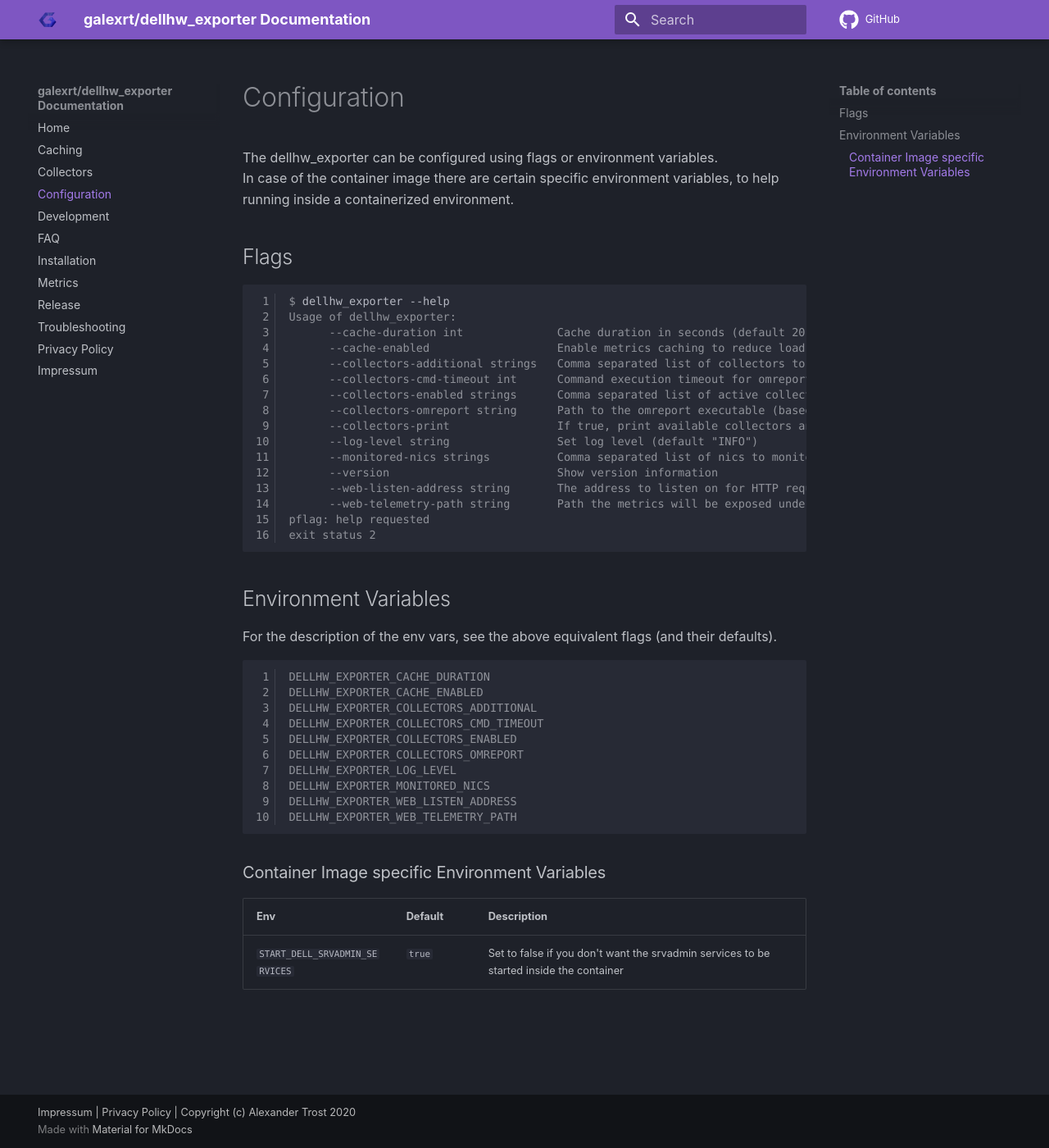
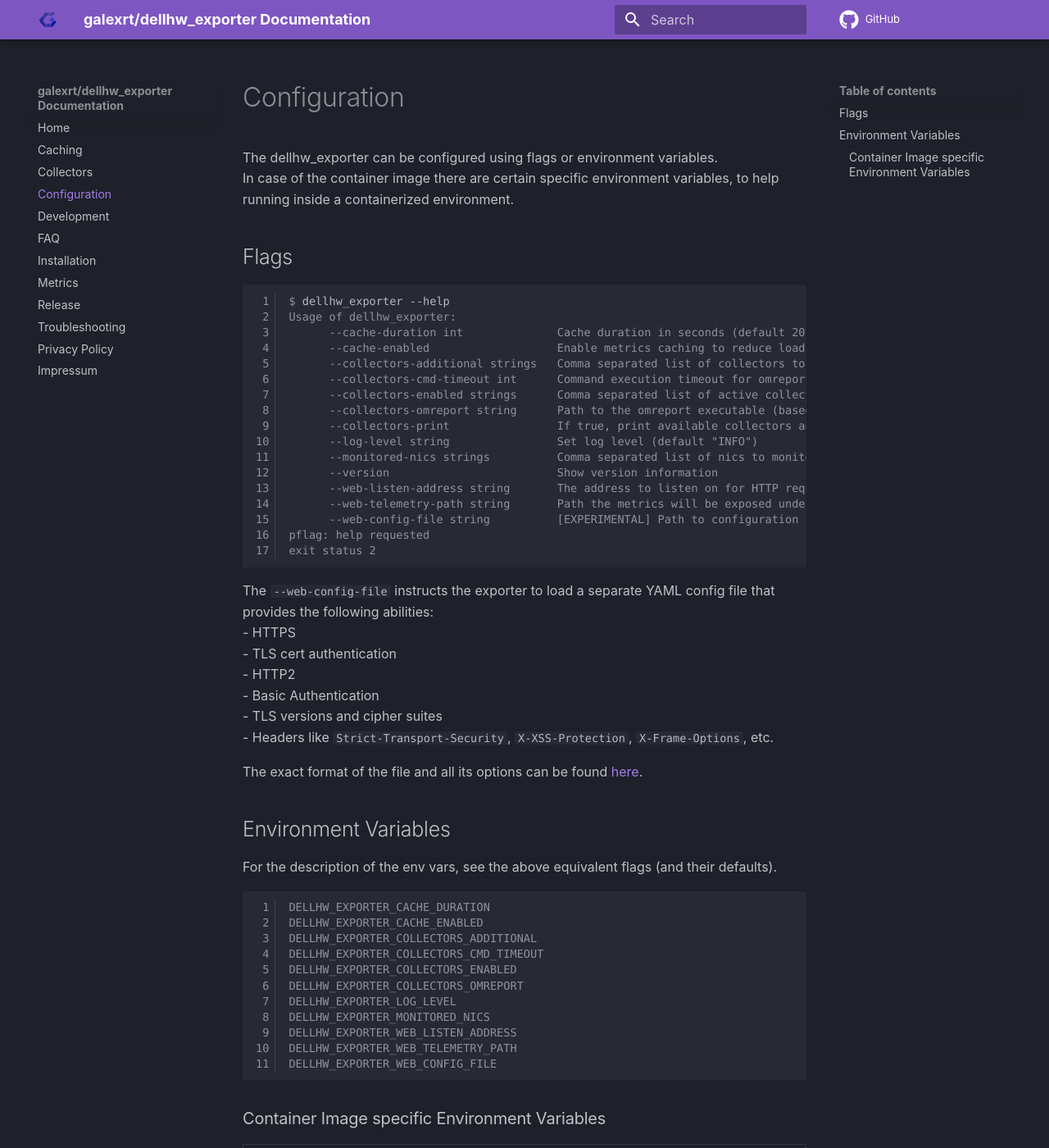
Before and after one commit to galexrt/dellhw_exporter, an MkDocs documentation site: the page built from docs/configuration.md, in a window 1280 px wide and 1400 px high. Shown: the whole window at 82% size. Built offline with MkDocs 1.6.1 and Material for MkDocs 9.7.7, drawn with Linux system fonts in a browser that asks for light colours; comment, search, counter and statistics services are not loaded.

Commit message:
update docs with details for web-config-file usage

````diff
--- a/docs/configuration.md
+++ b/docs/configuration.md
@@ -18,9 +18,20 @@ Usage of dellhw_exporter:
       --version                         Show version information
       --web-listen-address string       The address to listen on for HTTP requests (default ":9137")
       --web-telemetry-path string       Path the metrics will be exposed under (default "/metrics")
+      --web-config-file string          [EXPERIMENTAL] Path to configuration file that can enable TLS or authentication.
 pflag: help requested
 exit status 2
 ```
+
+The `--web-config-file` instructs the exporter to load a separate YAML config file that provides the following abilities:
+ - HTTPS
+ - TLS cert authentication
+ - HTTP2
+ - Basic Authentication
+ - TLS versions and cipher suites
+ - Headers like `Strict-Transport-Security`, `X-XSS-Protection`, `X-Frame-Options`, etc.
+
+The exact format of the file and all its options can be found [here](https://github.com/prometheus/exporter-toolkit/blob/master/docs/web-configuration.md).
 
 ## Environment Variables
 
@@ -37,6 +48,7 @@ DELLHW_EXPORTER_LOG_LEVEL
 DELLHW_EXPORTER_MONITORED_NICS
 DELLHW_EXPORTER_WEB_LISTEN_ADDRESS
 DELLHW_EXPORTER_WEB_TELEMETRY_PATH
+DELLHW_EXPORTER_WEB_CONFIG_FILE
 ```
 
 ### Container Image specific Environment Variables
````
